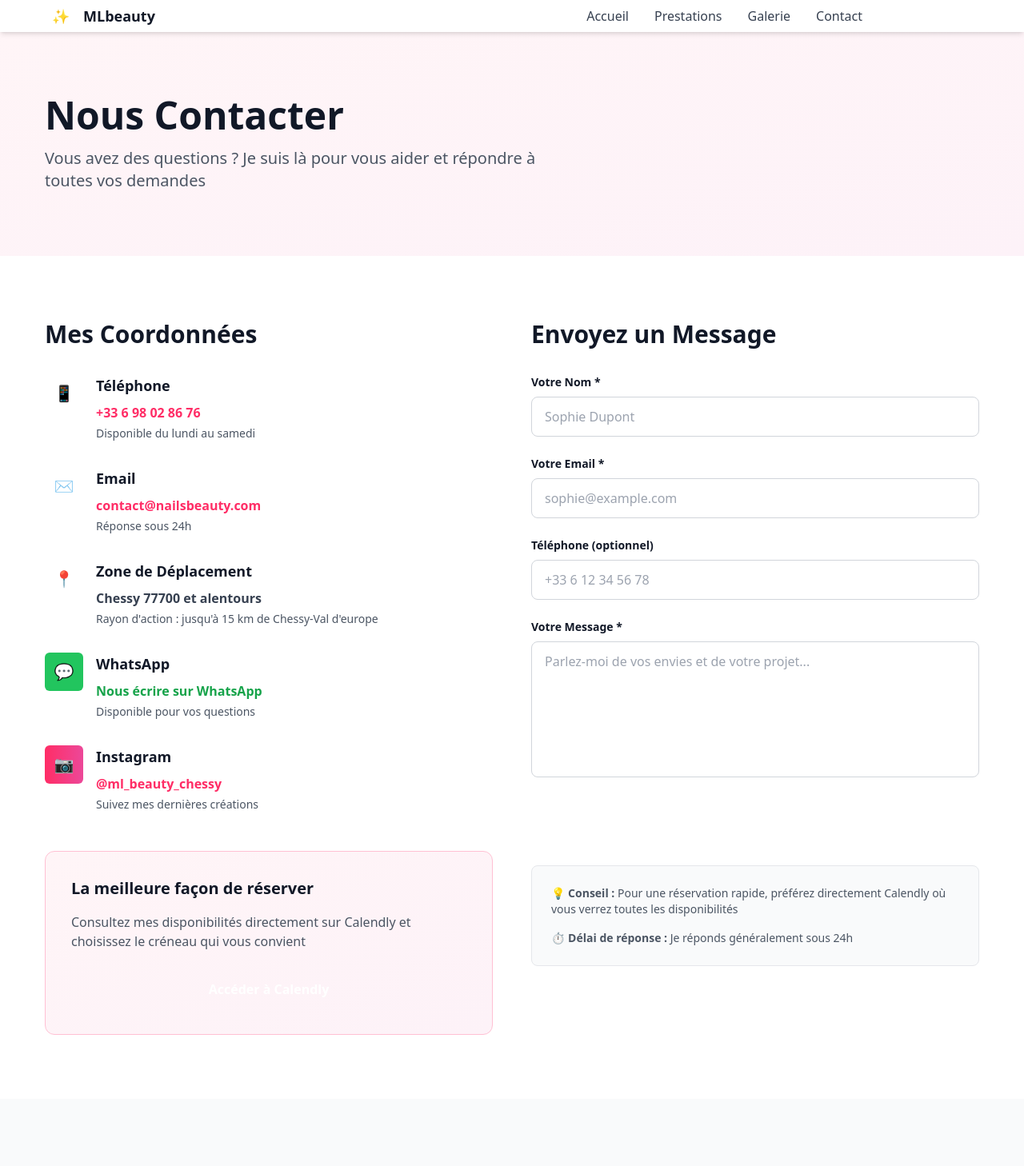
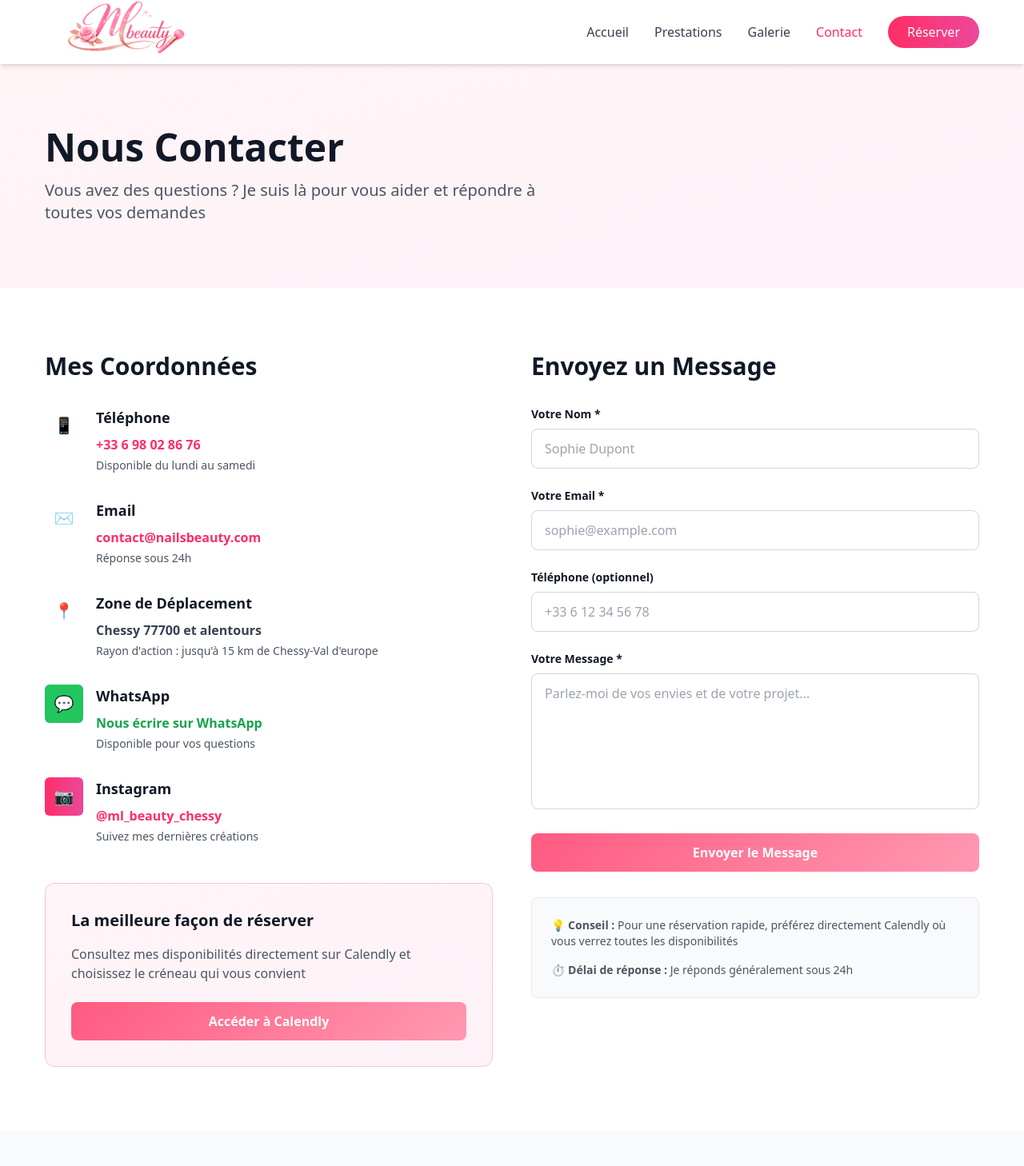
Before and after one commit to lounas-nait/ML-beauty, a Next.js app: page /contact in a window 1280 px wide. Shown: the top 1458 px of the page at 80% size. Built offline with nearby package versions, Linux system fonts and the light colour scheme.

Commit message:
mise a jour 1

```diff
--- a/app/contact/page.tsx
+++ b/app/contact/page.tsx
@@ -121,7 +121,7 @@ export default function Contact() {
                   <div>
                     <h3 className="text-lg font-bold text-gray-900 mb-2">WhatsApp</h3>
                     <a
-                      href="https://wa.me/33612345678"
+                      href="https://wa.me/33698028676"
                       target="_blank"
                       rel="noopener noreferrer"
                       className="text-green-600 hover:text-green-700 font-semibold"
@@ -168,7 +168,7 @@ export default function Contact() {
                   href="https://calendly.com/lounas-nait960/30min"
                   target="_blank"
                   rel="noopener noreferrer"
-                  className="block w-full bg-gradient-pink text-white text-center py-3 rounded-lg font-bold hover:shadow-lg transition"
+                  className="block w-full gradient-pink text-white text-center py-3 rounded-lg font-bold hover:shadow-lg transition"
                 >
                   Accéder à Calendly
                 </a>
@@ -256,7 +256,7 @@ export default function Contact() {
                 {/* Submit Button */}
                 <button
                   type="submit"
-                  className="w-full bg-gradient-pink text-white py-3 rounded-lg font-bold hover:shadow-lg transition transform hover:-translate-y-0.5"
+                  className="w-full gradient-pink text-white py-3 rounded-lg font-bold hover:shadow-lg transition transform hover:-translate-y-0.5"
                 >
                   Envoyer le Message
                 </button>
@@ -283,7 +283,7 @@ export default function Contact() {
           <div className="rounded-xl overflow-hidden shadow-lg h-96 bg-gray-200 flex items-center justify-center">
             <div className="text-center">
               <p className="text-2xl mb-2">🗺️</p>
-              <p className="text-gray-600">Paris et Île-de-France (rayon 15 km)</p>
+              <p className="text-gray-600">Chessy-Val d'europe</p>
               <p className="text-sm text-gray-500 mt-2">
                 Consultez vos décalages de déplacement sur Calendly
               </p>
--- a/app/gallery/page.tsx
+++ b/app/gallery/page.tsx
@@ -92,7 +92,7 @@ export default function Gallery() {
   return (
     <>
       {/* Hero Section */}
-      <section className="bg-gradient-to-br from-rose-50 to-pink-50 py-20">
+      <section className="gradient-to-br from-rose-50 to-pink-50 py-20">
         <div className="container mx-auto px-4">
           <h1 className="text-5xl font-bold text-gray-900 mb-4">Ma Galerie</h1>
           <p className="text-xl text-gray-600 max-w-2xl">
@@ -111,7 +111,7 @@ export default function Gallery() {
                 onClick={() => setActiveCategory(category)}
                 className={`px-6 py-2 rounded-full font-medium transition ${
                   activeCategory === category
-                    ? 'bg-gradient-pink text-white shadow-lg'
+                    ? 'gradient-pink text-white shadow-lg'
                     : 'bg-gray-100 text-gray-700 hover:bg-gray-200'
                 }`}
               >
--- a/app/layout.tsx
+++ b/app/layout.tsx
@@ -8,7 +8,10 @@ export const metadata: Metadata = {
   description: 'Service de pose de gel, semi-permanent et nail art haut de gamme à domicile. Paris et alentours.',
   keywords: ['nail art', 'ongles', 'gel', 'prothésiste', 'beauté', 'domicile', 'Paris'],
   authors: [{ name: 'MLbeauty' }],
-  viewport: 'width=device-width, initial-scale=1',
+  viewport: {
+  width: "device-width",
+  initialScale: 1,
+},
   robots: 'index, follow',
   openGraph: {
     type: 'website',
--- a/app/services/page.tsx
+++ b/app/services/page.tsx
@@ -104,7 +104,7 @@ export default function Services() {
                     href="https://calendly.com/lounas-nait960/30min"
                     target="_blank"
                     rel="noopener noreferrer"
-                    className="block w-full bg-gradient-pink text-white text-center py-2 rounded-lg font-bold hover:shadow-lg transition"
+                    className="block w-full gradient-pink text-white text-center py-2 rounded-lg font-bold hover:shadow-lg transition"
                   >
                     Réserver cette prestation
                   </a>
@@ -163,7 +163,7 @@ export default function Services() {
       </section>
 
       {/* CTA */}
-      <section className="py-16 bg-gradient-pink">
+      <section className="py-16 gradient-pink">
         <div className="container mx-auto px-4 text-center">
           <h2 className="text-3xl font-bold text-white mb-4">Envie d'une beauté des ongles ?</h2>
           <a
--- a/components/Navbar.tsx
+++ b/components/Navbar.tsx
@@ -2,43 +2,81 @@
 
 import Link from 'next/link';
 import { useState } from 'react';
+import Image from 'next/image';
+import { usePathname } from 'next/navigation';
 
 export default function Navbar() {
   const [isOpen, setIsOpen] = useState(false);
+  const pathname = usePathname();
+
+  const isActiveLink = (path) => pathname === path;
 
   return (
-    <nav className="sticky top-0 z-50 bg-white shadow-md">
-      <div className="container mx-auto px-4 py-4">
-        <div className="flex justify-between items-center">
+    <nav className="sticky top-0 z-50 bg-white shadow-md h-20">
+      <div className="container mx-auto px-4 h-full flex items-center justify-between">
+
         {/* Logo */}
         <Link href="/" className="flex items-center gap-2">
-            <div className="w-10 h-10 bg-gradient-pink rounded-full flex items-center justify-center text-white font-bold text-lg">
-              ✨
-            </div>
-            <span className="font-bold text-lg text-gray-900 hidden sm:block">
-              MLbeauty
-            </span>
+          <Image
+            src="/logos/logo.png"
+            alt="MLbeauty logo"
+            width={200}
+            height={140}
+          />
         </Link>
 
         {/* Navigation Desktop */}
         <div className="hidden md:flex items-center gap-8">
-            <Link href="/" className="text-gray-700 hover:text-rose-500 font-medium transition">
+
+          <Link
+            href="/"
+            className={`font-medium transition ${
+              isActiveLink("/")
+                ? "text-rose-500"
+                : "text-gray-700 hover:text-rose-500"
+            }`}
+          >
             Accueil
           </Link>
-            <Link href="/services" className="text-gray-700 hover:text-rose-500 font-medium transition">
+
+          <Link
+            href="/services"
+            className={`font-medium transition ${
+              isActiveLink("/services")
+                ? "text-rose-500"
+                : "text-gray-700 hover:text-rose-500"
+            }`}
+          >
             Prestations
           </Link>
-            <Link href="/gallery" className="text-gray-700 hover:text-rose-500 font-medium transition">
+
+          <Link
+            href="/gallery"
+            className={`font-medium transition ${
+              isActiveLink("/gallery")
+                ? "text-rose-500"
+                : "text-gray-700 hover:text-rose-500"
+            }`}
+          >
             Galerie
           </Link>
-            <Link href="/contact" className="text-gray-700 hover:text-rose-500 font-medium transition">
+
+          <Link
+            href="/contact"
+            className={`font-medium transition ${
+              isActiveLink("/contact")
+                ? "text-rose-500"
+                : "text-gray-700 hover:text-rose-500"
+            }`}
+          >
             Contact
           </Link>
+
           <a
             href="https://calendly.com/lounas-nait960/30min"
             target="_blank"
             rel="noopener noreferrer"
-              className="bg-gradient-pink text-white px-6 py-2 rounded-full font-medium hover:shadow-lg transition"
+            className="bg-gradient-to-r from-rose-500 to-pink-500 text-white px-6 py-2 rounded-full font-medium hover:shadow-lg transition"
           >
             Réserver
           </a>
@@ -54,34 +92,40 @@ export default function Navbar() {
           <div className={`w-6 h-0.5 bg-gray-900 transition ${isOpen ? 'opacity-0' : ''}`}></div>
           <div className={`w-6 h-0.5 bg-gray-900 transition ${isOpen ? '-rotate-45 -translate-y-2' : ''}`}></div>
         </button>
+
       </div>
 
       {/* Mobile Menu */}
       {isOpen && (
-          <div className="md:hidden mt-4 pb-4 border-t pt-4">
-            <Link href="/" className="block py-2 text-gray-700 hover:text-rose-500 font-medium">
+        <div className="md:hidden border-t px-4 py-4 flex flex-col gap-3 bg-white">
+
+          <Link href="/" className="text-gray-700 hover:text-rose-500 font-medium">
             Accueil
           </Link>
-            <Link href="/services" className="block py-2 text-gray-700 hover:text-rose-500 font-medium">
+
+          <Link href="/services" className="text-gray-700 hover:text-rose-500 font-medium">
             Prestations
           </Link>
-            <Link href="/gallery" className="block py-2 text-gray-700 hover:text-rose-500 font-medium">
+
+          <Link href="/gallery" className="text-gray-700 hover:text-rose-500 font-medium">
             Galerie
           </Link>
-            <Link href="/contact" className="block py-2 text-gray-700 hover:text-rose-500 font-medium">
+
+          <Link href="/contact" className="text-gray-700 hover:text-rose-500 font-medium">
             Contact
           </Link>
+
           <a
             href="https://calendly.com/lounas-nait960/30min"
             target="_blank"
             rel="noopener noreferrer"
-              className="block mt-4 bg-gradient-pink text-white px-6 py-2 rounded-full font-medium text-center hover:shadow-lg transition"
+            className="bg-gradient-to-r from-rose-500 to-pink-500 text-white px-6 py-2 rounded-full font-medium text-center"
           >
             Réserver
           </a>
+
         </div>
       )}
-      </div>
     </nav>
   );
 }
--- a/next.config.js
+++ b/next.config.js
@@ -15,4 +15,9 @@ module.exports = {
   eslint: {
     ignoreDuringBuilds: true,
   },
+
+  images: {
+    domains: ['images.unsplash.com'],
+
 }
+}
```
Also changed, not shown: public/logos/logo.png (added). Lines whose indentation alone changed are shown as unchanged.
